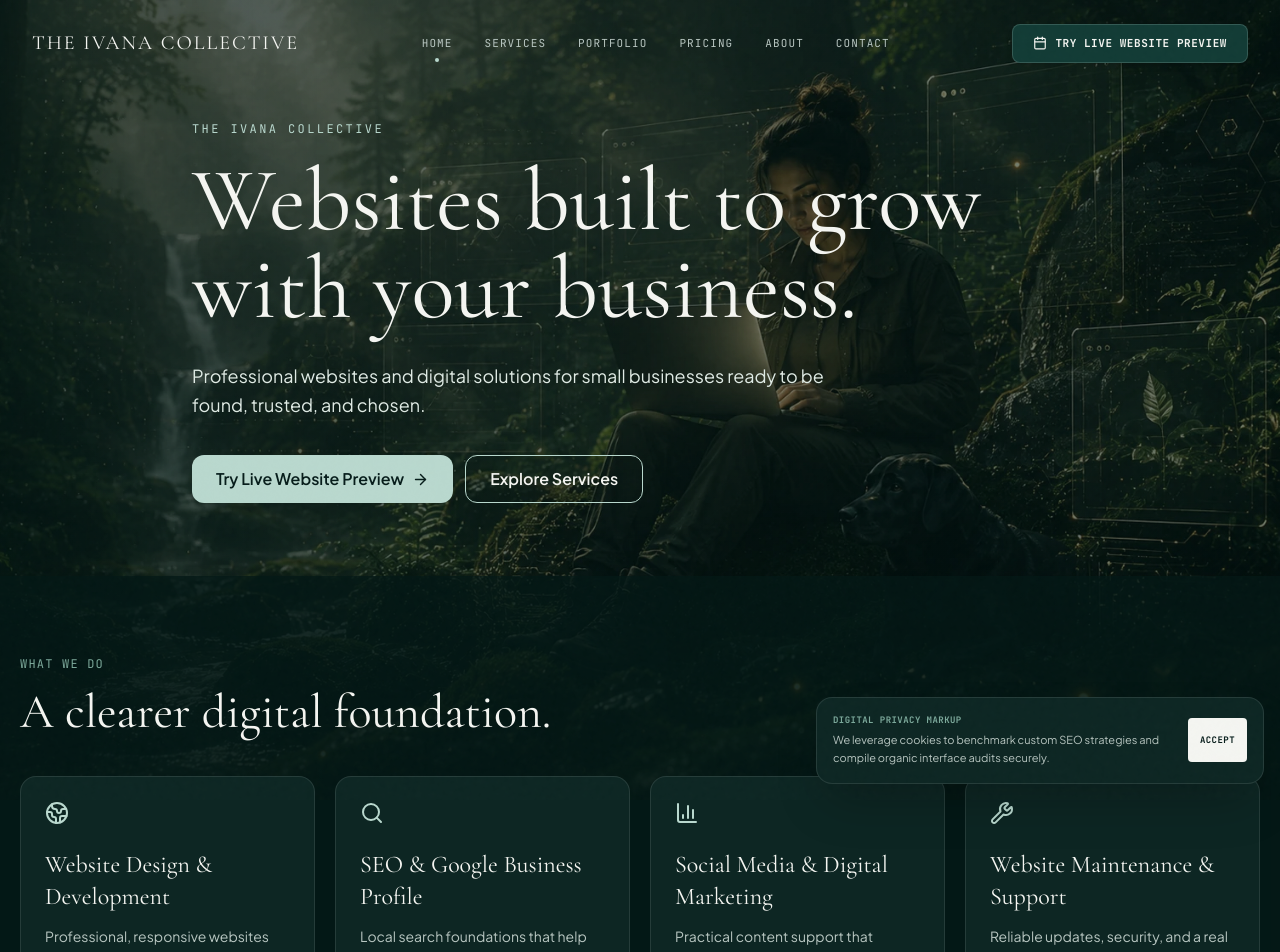
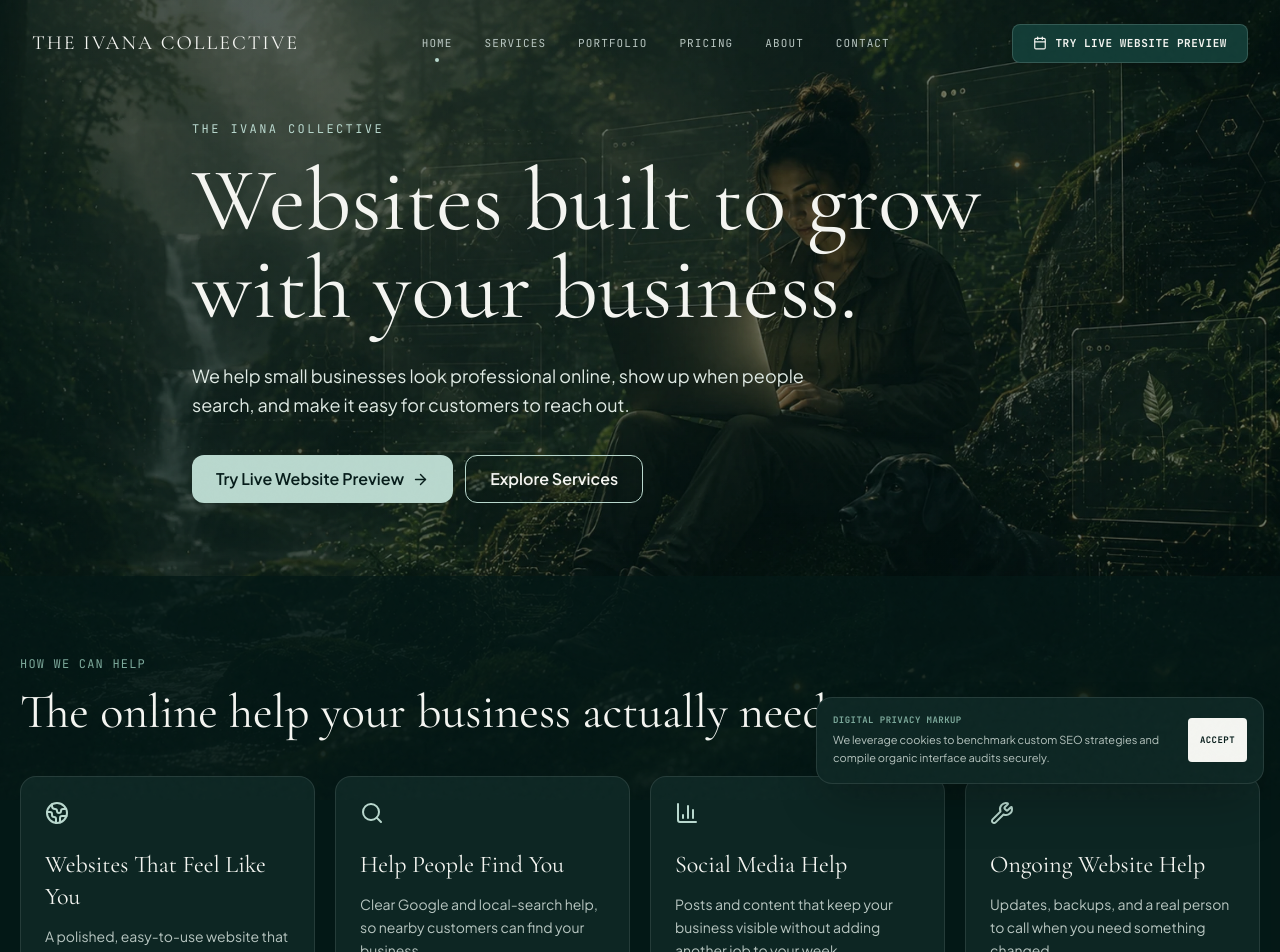
Before and after one commit to ivapbj/The-Ivana-Collective-Website, a React (Vite) app: page / in a window 1280 px wide. Shown: the top 952 px of the page. Built offline with nearby package versions, Linux system fonts and the light colour scheme.

Commit message:
Simplify visitor-facing website copy

```diff
--- a/src/pages/ConciseHome.tsx
+++ b/src/pages/ConciseHome.tsx
@@ -5,22 +5,22 @@ import { Link } from "../context/NavigationContext";
 import "./Home.css";
 
 const services = [
-  [Globe2, "Website Design & Development", "Professional, responsive websites built around the way your customers decide."],
-  [Search, "SEO & Google Business Profile", "Local search foundations that help the right people find you."],
-  [BarChart3, "Social Media & Digital Marketing", "Practical content support that connects your channels to your website."],
-  [Wrench, "Website Maintenance & Support", "Reliable updates, security, and a real person to keep your site working."],
+  [Globe2, "Websites That Feel Like You", "A polished, easy-to-use website that explains what you do and helps people contact you."],
+  [Search, "Help People Find You", "Clear Google and local-search help, so nearby customers can find your business."],
+  [BarChart3, "Social Media Help", "Posts and content that keep your business visible without adding another job to your week."],
+  [Wrench, "Ongoing Website Help", "Updates, backups, and a real person to call when you need something changed."],
 ];
 
 export default function ConciseHome({ onScheduleCall }: { onScheduleCall: () => void }) {
   return <div className="home-page">
     <div className="home-forest" aria-hidden="true" />
     <div className="home-shade" aria-hidden="true" />
-    <SeoMeta title="Web Design, SEO & Digital Support" description="The Ivana Collective builds professional websites, SEO foundations and digital support for small businesses in Western Massachusetts and beyond." canonicalPath="/" />
+    <SeoMeta title="Websites, Google Help & Social Media Support" description="The Ivana Collective helps small businesses build a website, get found on Google, and stay active online." canonicalPath="/" />
     <section id="hero" className="relative min-h-[72vh] flex items-center px-5 pt-28 pb-16 overflow-hidden">
       <div className="relative max-w-4xl mx-auto w-full">
         <p className="font-mono text-xs tracking-[.2em] uppercase text-[#B9D8CE]">The Ivana Collective</p>
         <h1 className="mt-5 font-serif text-[clamp(3rem,7vw,6rem)] leading-[.98]">Websites built to grow with your business.</h1>
-        <p className="mt-7 max-w-2xl text-lg leading-relaxed text-[#E0EBE5]">Professional websites and digital solutions for small businesses ready to be found, trusted, and chosen.</p>
+        <p className="mt-7 max-w-2xl text-lg leading-relaxed text-[#E0EBE5]">We help small businesses look professional online, show up when people search, and make it easy for customers to reach out.</p>
         <div className="mt-9 flex flex-col sm:flex-row gap-3">
           <Link href="/website-generator" className="inline-flex justify-center items-center gap-2 min-h-12 px-6 rounded-xl bg-[#B9D8CE] text-[#061C1A] font-semibold">Try Live Website Preview <ArrowRight size={17}/></Link>
           <Link href="/services" className="inline-flex justify-center items-center min-h-12 px-6 rounded-xl border border-[#B9D8CE] font-semibold">Explore Services</Link>
@@ -28,11 +28,11 @@ export default function ConciseHome({ onScheduleCall }: { onScheduleCall: () =>
       </div>
     </section>
 
-    <section className="px-5 py-20 bg-[#061C1A]"><div className="max-w-7xl mx-auto"><p className="font-mono text-xs tracking-widest text-[#7CA99B]">WHAT WE DO</p><h2 className="font-serif text-4xl sm:text-5xl mt-4">A clearer digital foundation.</h2>
+    <section className="px-5 py-20 bg-[#061C1A]"><div className="max-w-7xl mx-auto"><p className="font-mono text-xs tracking-widest text-[#7CA99B]">HOW WE CAN HELP</p><h2 className="font-serif text-4xl sm:text-5xl mt-4">The online help your business actually needs.</h2>
       <div className="grid sm:grid-cols-2 lg:grid-cols-4 gap-5 mt-10">{services.map(([Icon, title, copy]) => <div key={title as string}><Link href="/services" className="block h-full rounded-2xl border border-white/10 bg-[#0D2623] p-6 hover:border-[#B9D8CE]/60 transition-colors"><Icon className="text-[#B9D8CE]"/><h3 className="font-serif text-2xl mt-6">{title as string}</h3><p className="mt-3 text-sm leading-relaxed text-[#B8C6C1]">{copy as string}</p><span className="mt-6 inline-block text-xs font-mono uppercase tracking-widest text-[#B9D8CE]">Explore services →</span></Link></div>)}</div>
     </div></section>
 
-    <section className="px-5 py-20 bg-[#0D2623]"><div className="max-w-6xl mx-auto rounded-3xl border border-[#B9D8CE]/30 bg-[#123B35] p-8 md:p-14 grid lg:grid-cols-[1.4fr_.6fr] gap-8 items-center"><div><p className="font-mono text-xs tracking-widest text-[#B9D8CE]">LIVE WEBSITE GENERATOR</p><h2 className="font-serif text-4xl sm:text-5xl mt-4">See your website before you commit.</h2><p className="mt-5 text-[#E0EBE5] leading-relaxed">Choose a direction, add your business details, and unlock a personalized website preview when you are ready.</p></div><Link href="/website-generator" className="min-h-12 inline-flex items-center justify-center rounded-xl bg-[#B9D8CE] text-[#061C1A] px-6 font-semibold">Create My Website Preview</Link></div></section>
+    <section className="px-5 py-20 bg-[#0D2623]"><div className="max-w-6xl mx-auto rounded-3xl border border-[#B9D8CE]/30 bg-[#123B35] p-8 md:p-14 grid lg:grid-cols-[1.4fr_.6fr] gap-8 items-center"><div><p className="font-mono text-xs tracking-widest text-[#B9D8CE]">TRY A WEBSITE IDEA</p><h2 className="font-serif text-4xl sm:text-5xl mt-4">See what your business could look like online.</h2><p className="mt-5 text-[#E0EBE5] leading-relaxed">Pick a style, add a few details about your business, and we’ll show you a personalized website idea.</p></div><Link href="/website-generator" className="min-h-12 inline-flex items-center justify-center rounded-xl bg-[#B9D8CE] text-[#061C1A] px-6 font-semibold">Start My Website Idea</Link></div></section>
 
     <section className="px-5 py-20 bg-[#061C1A]"><div className="max-w-7xl mx-auto"><div className="flex justify-between gap-5 items-end"><div><p className="font-mono text-xs tracking-widest text-[#7CA99B]">FEATURED PORTFOLIO</p><h2 className="font-serif text-4xl sm:text-5xl mt-4">Work made for real businesses.</h2></div><Link href="/portfolio" className="text-[#B9D8CE] underline">View our portfolio</Link></div><div className="grid md:grid-cols-3 gap-5 mt-10">{[["Legacy Economic Development","Community and small-business resource hub"],["Posh Body Wellness Spa","Luxury wellness, services, and e-commerce"],["Dr. Sheds","Custom construction website and SEO"]].map(([name,copy])=><div key={name}><Link href="/portfolio" className="block h-full rounded-2xl border border-white/10 p-6 bg-[#0D2623]"><p className="font-serif text-2xl">{name}</p><p className="text-sm mt-3 text-[#B8C6C1]">{copy}</p></Link></div>)}</div></div></section>
 
```
